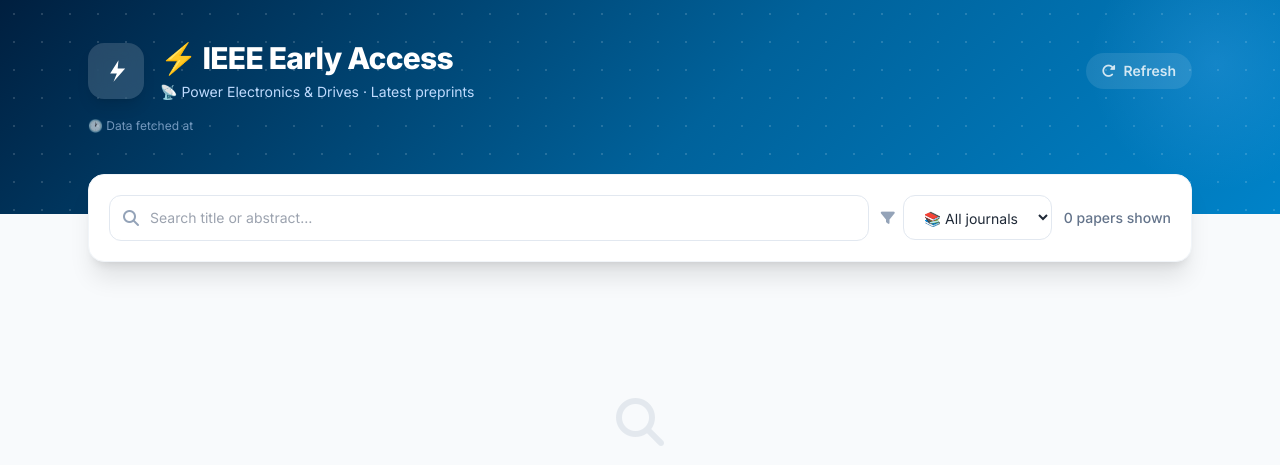
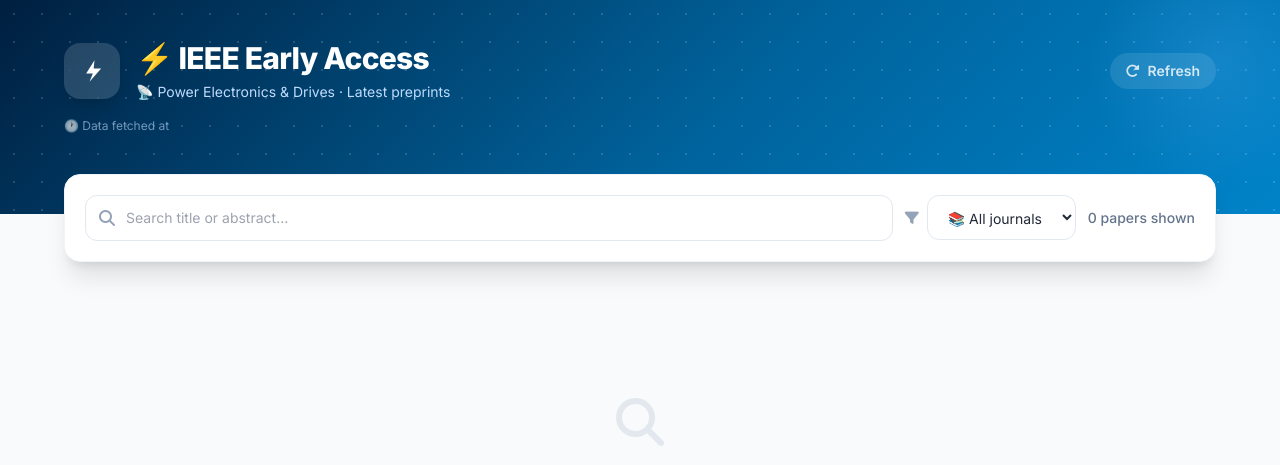
Before and after one commit to Zwl20085/UsefulToolLLM, a Flask app: template ieee_early_access/templates/index.html in a window 1280 px wide. Shown: the top 465 px of the page. Run offline with Flask 3, Linux system fonts and the light colour scheme; the template is opened without the code that fills it, so the values that code supplies are empty; some libraries are stand-ins or nearby versions.

Commit message:
feat: make layout fully fluid — remove max-width cap for 2K/4K screens

```diff
--- a/ieee_early_access/templates/index.html
+++ b/ieee_early_access/templates/index.html
@@ -58,7 +58,7 @@
   <div class="absolute -top-16 -right-16 w-64 h-64 rounded-full opacity-20"
        style="background: radial-gradient(circle, #60b8ff, transparent 70%);"></div>
 
-  <div class="relative max-w-6xl mx-auto px-6 pt-10 pb-20">
+  <div class="relative px-[5vw] pt-10 pb-20">
     <div class="flex items-center gap-4">
       <div class="w-14 h-14 rounded-2xl bg-white/15 backdrop-blur flex items-center justify-center flex-shrink-0 shadow-lg">
         <svg width="30" height="30" viewBox="0 0 36 36" fill="none">
@@ -86,7 +86,7 @@
 </header>
 
 <!-- ── Search + Filter (overlaps hero) ────────────────────── -->
-<div class="max-w-6xl mx-auto px-6 -mt-10 relative z-10">
+<div class="px-[5vw] -mt-10 relative z-10">
   <div class="bg-white rounded-2xl shadow-xl border border-slate-100 p-5
               flex flex-wrap gap-3 items-center">
 
@@ -116,7 +116,7 @@
 </div>
 
 <!-- ── Main content ────────────────────────────────────────── -->
-<main class="max-w-6xl mx-auto px-6 pb-16 mt-10">
+<main class="px-[5vw] pb-16 mt-10">
 
   {% for result in results %}
   <section class="journal-section mb-12" data-pub="{{ result.pub_number }}">
```
